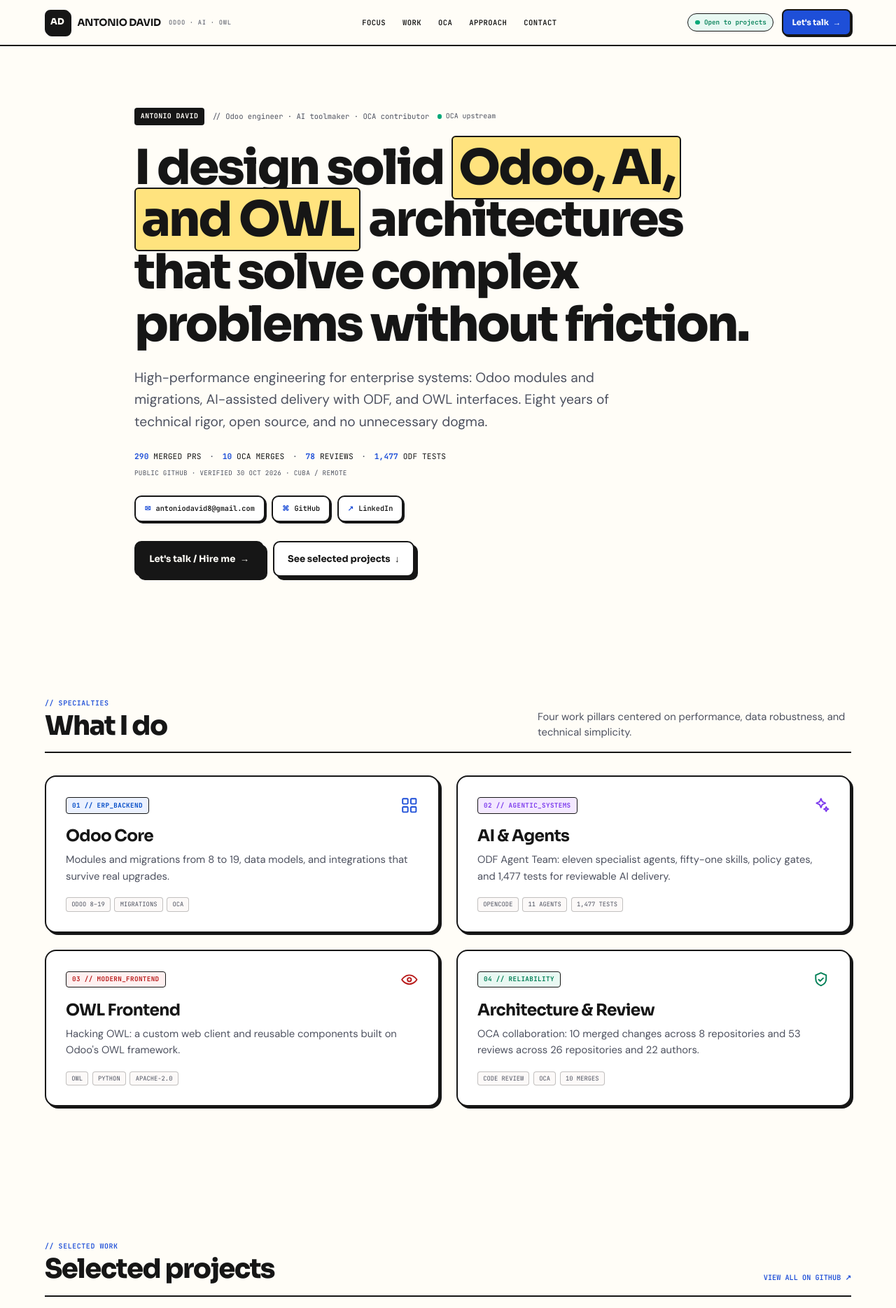
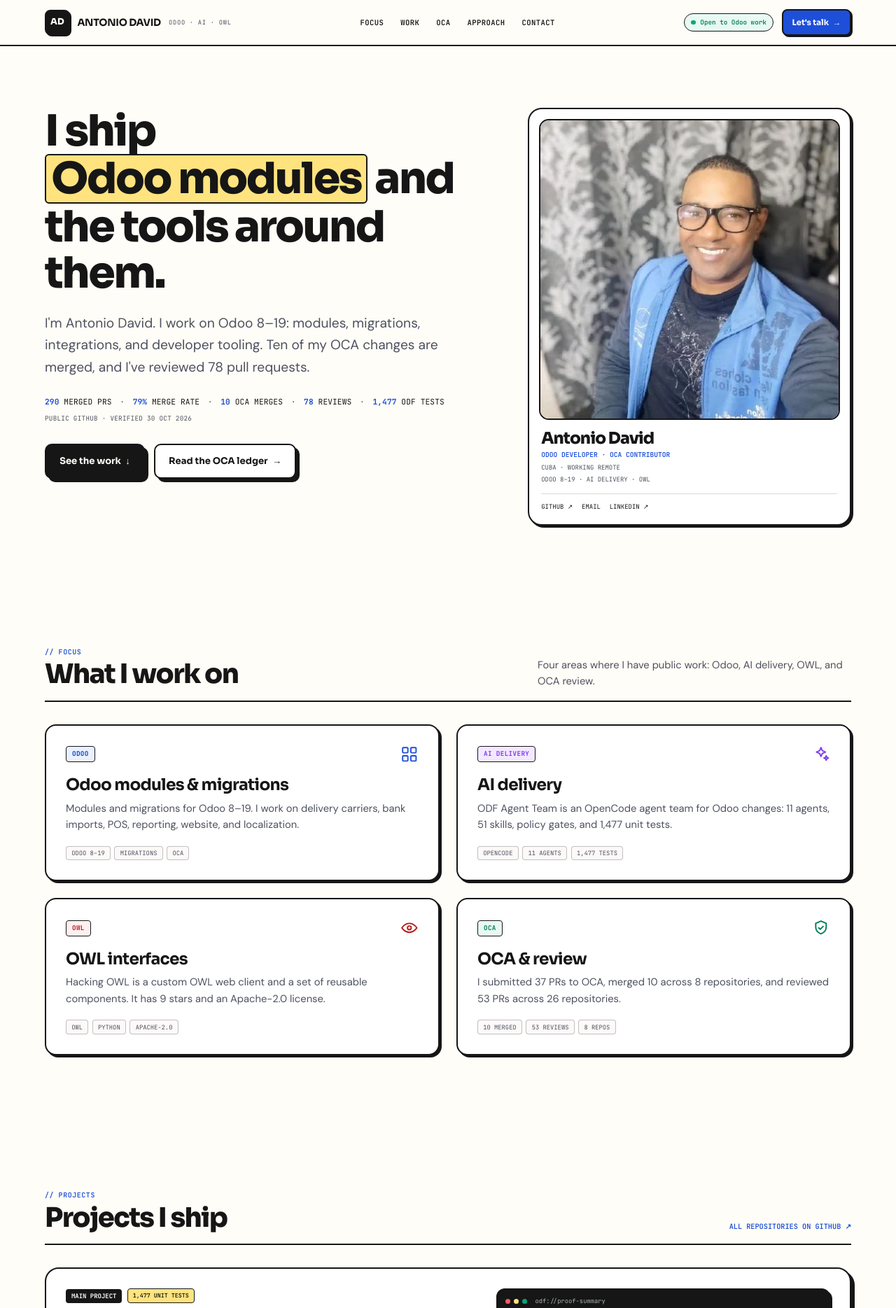
Before and after one commit to antoniodavid/antoniodavid.github.io, an Astro site: page / in a window 1280 px wide. Shown: the top 1869 px of the page at 70% size. Built offline with nearby package versions, Linux system fonts and the light colour scheme; Astro itself is replaced by a stand-in of ours; a web font is replaced by a local one.

Commit message:
feat: add GitHub avatar and rewrite portfolio copy
Add the local GitHub avatar and a profile card to the first section so
the page introduces Antonio directly. Rewrite the hero and section copy
around shipped work, remove generic marketing lines, and keep the
verified numbers.

The avatar is a local 440x440 WebP with explicit dimensions; no remote
assets. Verified 11 tests and Lighthouse 100/100/100/100.

```diff
--- a/public/styles.css
+++ b/public/styles.css
@@ -249,42 +249,15 @@
   padding-block: clamp(3rem, 7vw, 5.5rem) clamp(3rem, 6vw, 5rem);
 }
 
-.hero-inner {
-  max-width: 56rem;
+.hero-grid {
+  display: grid;
+  grid-template-columns: minmax(0, 1.15fr) minmax(17rem, 0.85fr);
+  gap: clamp(2rem, 5vw, 4rem);
+  align-items: start;
 }
 
-.hero-badge-row {
-  display: flex;
-  flex-wrap: wrap;
-  align-items: center;
-  gap: 0.7rem;
-}
-
-.hero-pill {
-  padding: 0.28rem 0.55rem;
-  border-radius: 4px;
-  background: var(--ink);
-  color: var(--bg);
-  font-family: var(--font-mono);
-  font-size: 0.62rem;
-  font-weight: 700;
-  letter-spacing: 0.04em;
-  text-transform: uppercase;
-}
-
-.hero-role {
-  color: var(--ink-2);
-  font-family: var(--font-mono);
-  font-size: 0.66rem;
-}
-
-.hero-verified {
-  display: inline-flex;
-  align-items: center;
-  gap: 0.35rem;
-  color: var(--ink-2);
-  font-family: var(--font-mono);
-  font-size: 0.62rem;
+.hero-copy {
+  max-width: 44rem;
 }
 
 h1,
@@ -297,20 +270,19 @@
 }
 
 h1 {
-  max-width: 20ch;
-  margin-top: 1.5rem;
-  font-size: clamp(2.8rem, 5.4vw, 4.6rem);
+  max-width: 18ch;
+  margin-top: 0;
+  font-size: clamp(2.8rem, 4.8vw, 4.2rem);
 }
 
 h1 mark {
-  display: inline;
+  display: inline-block;
   padding: 0 0.12em;
   border: 2px solid var(--ink);
   border-radius: 6px;
   background: var(--yellow);
   color: var(--ink);
-  box-decoration-break: clone;
-  -webkit-box-decoration-break: clone;
+  white-space: nowrap;
 }
 
 h3 {
@@ -332,13 +304,6 @@
   color: var(--ink-2);
   font-size: clamp(1.05rem, 1.5vw, 1.2rem);
   line-height: 1.65;
-}
-
-.hero-channels {
-  display: flex;
-  flex-wrap: wrap;
-  gap: 0.6rem;
-  margin-top: 1.5rem;
 }
 
 .chip {
@@ -440,6 +405,82 @@
   font-size: 0.58rem;
   letter-spacing: 0.03em;
   text-transform: uppercase;
+}
+
+.profile-card {
+  align-self: start;
+  padding: 0.9rem;
+  border: 2px solid var(--ink);
+  border-radius: 20px;
+  background: var(--white);
+  box-shadow: var(--shadow-sm);
+}
+
+.profile-avatar {
+  display: block;
+  width: 100%;
+  height: auto;
+  aspect-ratio: 1;
+  object-fit: cover;
+  border: 2px solid var(--ink);
+  border-radius: 14px;
+}
+
+.profile-body {
+  padding: 0.9rem 0.2rem 0.2rem;
+}
+
+.profile-name {
+  font-family: var(--font-display);
+  font-size: 1.45rem;
+  font-weight: 800;
+  letter-spacing: -0.04em;
+  line-height: 1.1;
+}
+
+.profile-role {
+  margin-top: 0.15rem;
+  color: var(--blue);
+  font-family: var(--font-mono);
+  font-size: 0.6rem;
+  font-weight: 600;
+  text-transform: uppercase;
+}
+
+.profile-location,
+.profile-note {
+  color: var(--ink-2);
+  font-family: var(--font-mono);
+  font-size: 0.56rem;
+  text-transform: uppercase;
+}
+
+.profile-location {
+  margin-top: 0.2rem;
+}
+
+.profile-note {
+  margin-top: 0.15rem;
+}
+
+.profile-links {
+  display: flex;
+  flex-wrap: wrap;
+  gap: 0.4rem 0.8rem;
+  margin-top: 0.8rem;
+  padding-top: 0.7rem;
+  border-top: 1px solid rgba(22, 22, 22, 0.16);
+  font-family: var(--font-mono);
+  font-size: 0.56rem;
+  text-transform: uppercase;
+}
+
+.profile-links a {
+  text-decoration: none;
+}
+
+.profile-links a:hover {
+  color: var(--blue);
 }
 
 /* Section shell */
@@ -1125,8 +1166,31 @@
     display: none;
   }
 
-  .hero-inner {
-    max-width: 100%;
+  .hero-grid {
+    grid-template-columns: minmax(0, 1fr);
+  }
+
+  .profile-card {
+    order: -1;
+    display: grid;
+    grid-template-columns: 96px minmax(0, 1fr);
+    gap: 0.9rem;
+    align-items: center;
+    padding: 0.8rem;
+  }
+
+  .profile-avatar {
+    width: 96px;
+    height: 96px;
+  }
+
+  .profile-body {
+    padding: 0;
+  }
+
+  .profile-links {
+    margin-top: 0.5rem;
+    padding-top: 0.5rem;
   }
 
   .section-head {
--- a/src/layouts/BaseLayout.astro
+++ b/src/layouts/BaseLayout.astro
@@ -44,7 +44,7 @@
           <a href="#contact">Contact</a>
         </nav>
         <div class="header-actions">
-          <a class="availability" href="#contact"><span class="status-dot" aria-hidden="true"></span> Open to projects</a>
+          <a class="availability" href="#contact"><span class="status-dot" aria-hidden="true"></span> Open to Odoo work</a>
           <a class="header-cta" href="mailto:antoniodavid8@gmail.com">Let's talk <span aria-hidden="true">→</span></a>
         </div>
       </div>
@@ -54,7 +54,7 @@
 
     <footer class="site-footer">
       <div class="container footer-inner">
-        <p>Antonio David — Odoo · AI · OWL · OCA</p>
+        <p>Antonio David — Odoo developer · OCA contributor</p>
         <nav aria-label="Footer navigation">
           <a href="#top">Back to top ↑</a>
           <a href="https://github.com/antoniodavid">GitHub</a>
--- a/src/pages/index.astro
+++ b/src/pages/index.astro
@@ -5,29 +5,34 @@
 <BaseLayout>
   <main id="main-content">
     <section class="hero" id="top" aria-labelledby="hero-title">
-      <div class="container hero-inner">
-        <div class="hero-badge-row">
-          <span class="hero-pill">Antonio David</span>
-          <span class="hero-role">// Odoo engineer · AI toolmaker · OCA contributor</span>
-          <span class="hero-verified"><span class="status-dot" aria-hidden="true"></span> OCA upstream</span>
+      <div class="container hero-grid">
+        <div class="hero-copy">
+          <h1 id="hero-title">I ship <mark>Odoo modules</mark> and the tools around them.</h1>
+          <p class="hero-lede">I'm Antonio David. I work on Odoo 8–19: modules, migrations, integrations, and developer tooling. Ten of my OCA changes are merged, and I've reviewed 78 pull requests.</p>
+
+          <p class="hero-proof"><strong>290</strong> merged PRs <span aria-hidden="true">·</span> <strong>79%</strong> merge rate <span aria-hidden="true">·</span> <strong>10</strong> OCA merges <span aria-hidden="true">·</span> <strong>78</strong> reviews <span aria-hidden="true">·</span> <strong>1,477</strong> ODF tests</p>
+          <p class="hero-note">Public GitHub <span aria-hidden="true">·</span> Verified 30 Oct 2026</p>
+
+          <div class="hero-actions">
+            <a class="button button-dark" href="#work">See the work <span aria-hidden="true">↓</span></a>
+            <a class="button button-light" href="#oca">Read the OCA ledger <span aria-hidden="true">→</span></a>
+          </div>
         </div>
 
-        <h1 id="hero-title">I design solid <mark>Odoo, AI, and OWL</mark> architectures that solve complex problems without friction.</h1>
-        <p class="hero-lede">High-performance engineering for enterprise systems: Odoo modules and migrations, AI-assisted delivery with ODF, and OWL interfaces. Eight years of technical rigor, open source, and no unnecessary dogma.</p>
-
-        <p class="hero-proof"><strong>290</strong> merged PRs <span aria-hidden="true">·</span> <strong>10</strong> OCA merges <span aria-hidden="true">·</span> <strong>78</strong> reviews <span aria-hidden="true">·</span> <strong>1,477</strong> ODF tests</p>
-        <p class="hero-note">Public GitHub <span aria-hidden="true">·</span> Verified 30 Oct 2026 <span aria-hidden="true">·</span> Cuba / Remote</p>
-
-        <div class="hero-channels">
-          <a class="chip" href="mailto:antoniodavid8@gmail.com"><span aria-hidden="true">✉</span> antoniodavid8@gmail.com</a>
-          <a class="chip" href="https://github.com/antoniodavid"><span aria-hidden="true">⌘</span> GitHub</a>
-          <a class="chip" href="https://linkedin.com/in/antonio-david-ruban-espinal-921804b9"><span aria-hidden="true">↗</span> LinkedIn</a>
-        </div>
-
-        <div class="hero-actions">
-          <a class="button button-dark" href="#contact">Let's talk / Hire me <span aria-hidden="true">→</span></a>
-          <a class="button button-light" href="#work">See selected projects <span aria-hidden="true">↓</span></a>
-        </div>
+        <aside class="profile-card" aria-label="About Antonio David">
+          <img class="profile-avatar" src="/avatar.webp" alt="Antonio David" width="440" height="440" loading="eager" decoding="async" />
+          <div class="profile-body">
+            <p class="profile-name">Antonio David</p>
+            <p class="profile-role">Odoo developer · OCA contributor</p>
+            <p class="profile-location">Cuba · working remote</p>
+            <p class="profile-note">Odoo 8–19 · AI delivery · OWL</p>
+            <div class="profile-links">
+              <a href="https://github.com/antoniodavid">GitHub <span aria-hidden="true">↗</span></a>
+              <a href="mailto:antoniodavid8@gmail.com">Email</a>
+              <a href="https://linkedin.com/in/antonio-david-ruban-espinal-921804b9">LinkedIn <span aria-hidden="true">↗</span></a>
+            </div>
+          </div>
+        </aside>
       </div>
     </section>
 
@@ -35,22 +40,22 @@
       <div class="container">
         <header class="section-head">
           <div class="section-heading">
-            <p class="section-label">// Specialties</p>
-            <h2 id="focus-title">What I do</h2>
+            <p class="section-label">// Focus</p>
+            <h2 id="focus-title">What I work on</h2>
           </div>
-          <p class="section-intro">Four work pillars centered on performance, data robustness, and technical simplicity.</p>
+          <p class="section-intro">Four areas where I have public work: Odoo, AI delivery, OWL, and OCA review.</p>
         </header>
 
         <div class="specialty-grid">
           <article class="specialty-card">
             <div class="specialty-top">
-              <span class="specialty-tag tag-blue">01 // ERP_BACKEND</span>
+              <span class="specialty-tag tag-blue">ODOO</span>
               <span class="specialty-icon icon-blue" aria-hidden="true">
                 <svg viewBox="0 0 24 24"><rect x="3" y="3" width="7" height="7" rx="1"></rect><rect x="14" y="3" width="7" height="7" rx="1"></rect><rect x="3" y="14" width="7" height="7" rx="1"></rect><rect x="14" y="14" width="7" height="7" rx="1"></rect></svg>
               </span>
             </div>
-            <h3>Odoo Core</h3>
-            <p>Modules and migrations from 8 to 19, data models, and integrations that survive real upgrades.</p>
+            <h3>Odoo modules &amp; migrations</h3>
+            <p>Modules and migrations for Odoo 8–19. I work on delivery carriers, bank imports, POS, reporting, website, and localization.</p>
             <ul class="card-tags">
               <li>Odoo 8–19</li>
               <li>Migrations</li>
@@ -60,13 +65,13 @@
 
           <article class="specialty-card">
             <div class="specialty-top">
-              <span class="specialty-tag tag-purple">02 // AGENTIC_SYSTEMS</span>
+              <span class="specialty-tag tag-purple">AI DELIVERY</span>
               <span class="specialty-icon icon-purple" aria-hidden="true">
                 <svg viewBox="0 0 24 24"><path d="M12 3l1.8 4.2L18 9l-4.2 1.8L12 15l-1.8-4.2L6 9l4.2-1.8L12 3z"></path><path d="M19 14l.9 2.1L22 17l-2.1.9L19 20l-.9-2.1L16 17l2.1-.9L19 14z"></path></svg>
               </span>
             </div>
-            <h3>AI &amp; Agents</h3>
-            <p>ODF Agent Team: eleven specialist agents, fifty-one skills, policy gates, and 1,477 tests for reviewable AI delivery.</p>
+            <h3>AI delivery</h3>
+            <p>ODF Agent Team is an OpenCode agent team for Odoo changes: 11 agents, 51 skills, policy gates, and 1,477 unit tests.</p>
             <ul class="card-tags">
               <li>OpenCode</li>
               <li>11 agents</li>
@@ -76,13 +81,13 @@
 
           <article class="specialty-card">
             <div class="specialty-top">
-              <span class="specialty-tag tag-coral">03 // MODERN_FRONTEND</span>
+              <span class="specialty-tag tag-coral">OWL</span>
               <span class="specialty-icon icon-coral" aria-hidden="true">
                 <svg viewBox="0 0 24 24"><path d="M2 12s3.5-6 10-6 10 6 10 6-3.5 6-10 6S2 12 2 12z"></path><circle cx="12" cy="12" r="2.5"></circle></svg>
               </span>
             </div>
-            <h3>OWL Frontend</h3>
-            <p>Hacking OWL: a custom web client and reusable components built on Odoo's OWL framework.</p>
+            <h3>OWL interfaces</h3>
+            <p>Hacking OWL is a custom OWL web client and a set of reusable components. It has 9 stars and an Apache-2.0 license.</p>
             <ul class="card-tags">
               <li>OWL</li>
               <li>Python</li>
@@ -92,17 +97,17 @@
 
           <article class="specialty-card">
             <div class="specialty-top">
-              <span class="specialty-tag tag-green">04 // RELIABILITY</span>
+              <span class="specialty-tag tag-green">OCA</span>
               <span class="specialty-icon icon-green" aria-hidden="true">
                 <svg viewBox="0 0 24 24"><path d="M12 3l7 3v5c0 4.5-3 7.5-7 9-4-1.5-7-4.5-7-9V6l7-3z"></path><path d="M9 12l2 2 4-4"></path></svg>
               </span>
             </div>
-            <h3>Architecture &amp; Review</h3>
-            <p>OCA collaboration: 10 merged changes across 8 repositories and 53 reviews across 26 repositories and 22 authors.</p>
+            <h3>OCA &amp; review</h3>
+            <p>I submitted 37 PRs to OCA, merged 10 across 8 repositories, and reviewed 53 PRs across 26 repositories.</p>
             <ul class="card-tags">
-              <li>Code review</li>
-              <li>OCA</li>
-              <li>10 merges</li>
+              <li>10 merged</li>
+              <li>53 reviews</li>
+              <li>8 repos</li>
             </ul>
           </article>
         </div>
@@ -113,25 +118,25 @@
       <div class="container">
         <header class="section-head">
           <div class="section-heading">
-            <p class="section-label">// Selected work</p>
-            <h2 id="work-title">Selected projects</h2>
+            <p class="section-label">// Projects</p>
+            <h2 id="work-title">Projects I ship</h2>
           </div>
-          <a class="section-link" href="https://github.com/antoniodavid">View all on GitHub <span aria-hidden="true">↗</span></a>
+          <a class="section-link" href="https://github.com/antoniodavid">All repositories on GitHub <span aria-hidden="true">↗</span></a>
         </header>
 
         <article class="flagship">
           <div class="flagship-copy">
             <div class="flagship-top">
-              <span class="flag">Flagship</span>
-              <span class="badge badge-yellow">1,477 tests passed</span>
+              <span class="flag">Main project</span>
+              <span class="badge badge-yellow">1,477 unit tests</span>
             </div>
-            <h3>ODF Agent Team — Code orchestrator</h3>
-            <p>Multi-agent delivery on OpenCode. Eleven specialist agents, fifty-one skills, policy gates, and 1,477 unit tests, so the work is found instead of invented.</p>
+            <h3>ODF Agent Team</h3>
+            <p>An OpenCode agent team for Odoo delivery. It plans a route, writes the change, runs 1,477 unit tests, and checks policy gates before a PR.</p>
             <ul class="card-tags">
               <li>TypeScript</li>
               <li>OpenCode</li>
               <li>11 agents</li>
-              <li>1,477 tests</li>
+              <li>51 skills</li>
             </ul>
             <a class="button button-blue" href="https://github.com/antoniodavid/odf-agent-team">Explore repository <span aria-hidden="true">↗</span></a>
           </div>
@@ -147,17 +152,15 @@
 TESTS     1,477 unit · 331 yaml · 18 harness
 RELEASES  10 tagged releases
 REVIEW    policy gates + evidence
-STATUS    mergeable
-
-290 merged PRs · 79% merge rate</code></pre>
+STATUS    verified</code></pre>
           </div>
         </article>
 
         <div class="project-grid">
           <article class="project-card project-owl">
-            <p class="card-category">OWL / Research</p>
+            <p class="card-category">OWL / open source</p>
             <h3>Hacking OWL</h3>
-            <p>A custom OWL web client and reusable components for people who want to see how the framework fits together.</p>
+            <p>A custom OWL web client and reusable components. Built by shipping, not by reading the docs.</p>
             <ul class="card-tags">
               <li>9 stars</li>
               <li>Apache-2.0</li>
@@ -166,9 +169,9 @@
           </article>
 
           <article class="project-card project-oca">
-            <p class="card-category">OCA / Upstream</p>
+            <p class="card-category">OCA / merged</p>
             <h3>OCA modules</h3>
-            <p>Ten merged changes across delivery, banking, POS, reporting, website, and localization repositories.</p>
+            <p>10 merged changes in delivery, bank imports, POS, reporting, website, and localization.</p>
             <ul class="card-tags">
               <li>10 merged</li>
               <li>8 repos</li>
@@ -177,9 +180,9 @@
           </article>
 
           <article class="project-card project-odoo">
-            <p class="card-category">Odoo / Developer tools</p>
+            <p class="card-category">Odoo / Neovim</p>
             <h3>odoo.nvim</h3>
-            <p>A zero-config Neovim IDE for Odoo 8.0 through 19.0. LSP stubs, Doodba support, and XML→Python navigation.</p>
+            <p>A Neovim setup for Odoo 8–19. LSP stubs, Doodba support, and XML→Python navigation.</p>
             <ul class="card-tags">
               <li>Lua</li>
               <li>Neovim</li>
@@ -189,9 +192,9 @@
           </article>
 
           <article class="project-card project-ai">
-            <p class="card-category">AI / Terminal</p>
+            <p class="card-category">AI / CLI</p>
             <h3>OSEM</h3>
-            <p>A session manager for OpenCode. SQLite queries 520× faster than parsing the CLI, with fuzzy search and tmux windows.</p>
+            <p>An OpenCode session manager. It reads SQLite instead of parsing the CLI: 520× faster, with fuzzy search and tmux windows.</p>
             <ul class="card-tags">
               <li>Go</li>
               <li>520× faster</li>
@@ -201,7 +204,7 @@
           </article>
 
           <article class="project-card project-oca">
-            <p class="card-category">Connectivity / Cuba</p>
+            <p class="card-category">Connectivity / CLI</p>
             <h3>Conecta</h3>
             <p>One CLI for ETECSA portal login, WiFi hotspot sharing, WireGuard VPN, and speed tests.</p>
             <ul class="card-tags">
@@ -213,9 +216,9 @@
           </article>
 
           <article class="project-card project-ai">
-            <p class="card-category">AI / Omarchy</p>
+            <p class="card-category">AI / QML</p>
             <h3>Omarchy Agents</h3>
-            <p>A bar panel that watches every AI subscription on the machine and turns usage records into limits and reset times.</p>
+            <p>A QML bar panel that reads AI subscription usage and shows limits, balances, and reset times.</p>
             <ul class="card-tags">
               <li>QML</li>
               <li>File watcher</li>
@@ -241,10 +244,10 @@
       <div class="container">
         <header class="section-head">
           <div class="section-heading">
-            <p class="section-label">// Open source</p>
-            <h2 id="oca-title">OCA contributions</h2>
+            <p class="section-label">// OCA</p>
+            <h2 id="oca-title">Merged in OCA</h2>
           </div>
-          <p class="section-intro"><strong>37</strong> submitted <span aria-hidden="true">·</span> <strong>19</strong> repositories <span aria-hidden="true">·</span> <strong>10</strong> merged <span aria-hidden="true">·</span> <strong>53</strong> reviews. The changes that survived OCA review.</p>
+          <p class="section-intro"><strong>37</strong> submitted <span aria-hidden="true">·</span> <strong>19</strong> repositories <span aria-hidden="true">·</span> <strong>10</strong> merged <span aria-hidden="true">·</span> <strong>53</strong> reviews. These are the PRs that got merged.</p>
         </header>
 
         <ul class="oca-ledger" aria-label="Selected OCA pull requests">
@@ -339,7 +342,7 @@
         </ul>
 
         <div class="oca-note">
-          <p><strong>Teamwork, in public.</strong> 78 pull requests reviewed across 34 repositories and 28 authors. 53 of those reviews are in OCA, across 26 repositories and 22 authors.</p>
+          <p><strong>Reviews.</strong> I reviewed 78 PRs across 34 repositories and 28 authors. 53 of those reviews were in OCA, across 26 repositories and 22 authors.</p>
           <p class="source-line">Verified from public GitHub search on 30 October 2026.</p>
         </div>
       </div>
@@ -349,35 +352,35 @@
       <div class="container">
         <header class="section-head">
           <div class="section-heading">
-            <p class="section-label">// Approach</p>
-            <h2 id="method-title">How I approach each project</h2>
+            <p class="section-label">// How I work</p>
+            <h2 id="method-title">How I work</h2>
           </div>
-          <p class="section-intro">The interesting question is not whether the code compiles. It is whether the next person can trust it, change it, and ship it on a Friday.</p>
+          <p class="section-intro">The same four steps on every project. The details change; the order does not.</p>
         </header>
 
         <div class="approach-grid">
           <article class="approach-card method-blue">
             <span class="approach-index">01</span>
-            <h3>Specification</h3>
-            <p>ODF starts with a route, a context manifest, and a gate. The goal is the right change, not the first change.</p>
+            <h3>Write the spec</h3>
+            <p>ODF starts with a route, a context manifest, and a gate. I decide what changes before I write code.</p>
             <p class="approach-evidence">11 agents · 51 skills · policy gates</p>
           </article>
           <article class="approach-card method-green">
             <span class="approach-index">02</span>
-            <h3>Testing</h3>
-            <p>1,477 unit tests, 331 YAML tests, and 18 harness tests in ODF. This page ships with its own regression suite.</p>
+            <h3>Test the behavior</h3>
+            <p>ODF has 1,477 unit tests, 331 YAML tests, and 18 harness tests. This page has 10 tests.</p>
             <p class="approach-evidence">TDD · 10 tagged releases</p>
           </article>
           <article class="approach-card method-coral">
             <span class="approach-index">03</span>
-            <h3>Review</h3>
-            <p>78 pull requests reviewed across 34 repositories and 28 authors. 53 of those reviews are in OCA, across 26 repositories.</p>
+            <h3>Review in public</h3>
+            <p>I reviewed 78 PRs across 34 repositories and 28 authors. 53 were in OCA, across 26 repositories.</p>
             <p class="approach-evidence">53 OCA reviews</p>
           </article>
           <article class="approach-card method-purple">
             <span class="approach-index">04</span>
-            <h3>Delivery</h3>
-            <p>Small, reviewable changes, Conventional Commits, tagged releases, and docs that tell the next person where the seams are.</p>
+            <h3>Ship small</h3>
+            <p>Small commits, Conventional Commits, tagged releases, and docs. The next person should not need me.</p>
             <p class="approach-evidence">MIT · changelog · docs</p>
           </article>
         </div>
@@ -387,9 +390,9 @@
     <section class="section contact-section" id="contact" aria-labelledby="contact-title">
       <div class="container">
         <div class="contact-card">
-          <p class="contact-badge"><span class="status-dot" aria-hidden="true"></span> Open to contracts &amp; technical consulting</p>
-          <h2 id="contact-title">Have a complex Odoo, AI, or architecture problem?</h2>
-          <p class="contact-copy">Available for development sprints, architecture consulting, performance audits, and custom enterprise modules. If the problem spans modules, versions, or teams, that is the interesting part.</p>
+          <p class="contact-badge"><span class="status-dot" aria-hidden="true"></span> Open to Odoo work</p>
+          <h2 id="contact-title">Need an Odoo module, migration, or tool?</h2>
+          <p class="contact-copy">I take on Odoo modules, migrations, integrations, and developer tooling. Tell me the Odoo version and what needs to change.</p>
           <div class="contact-actions">
             <a class="chip chip-dark" href="mailto:antoniodavid8@gmail.com"><span aria-hidden="true">✉</span> antoniodavid8@gmail.com</a>
             <a class="chip chip-dark" href="https://github.com/antoniodavid"><span aria-hidden="true">⌘</span> GitHub</a>
```
Also changed, not shown: odd/tasks/portfolio-redesign.md (+13 -4 lines), public/avatar.webp (added), 1 other file.
